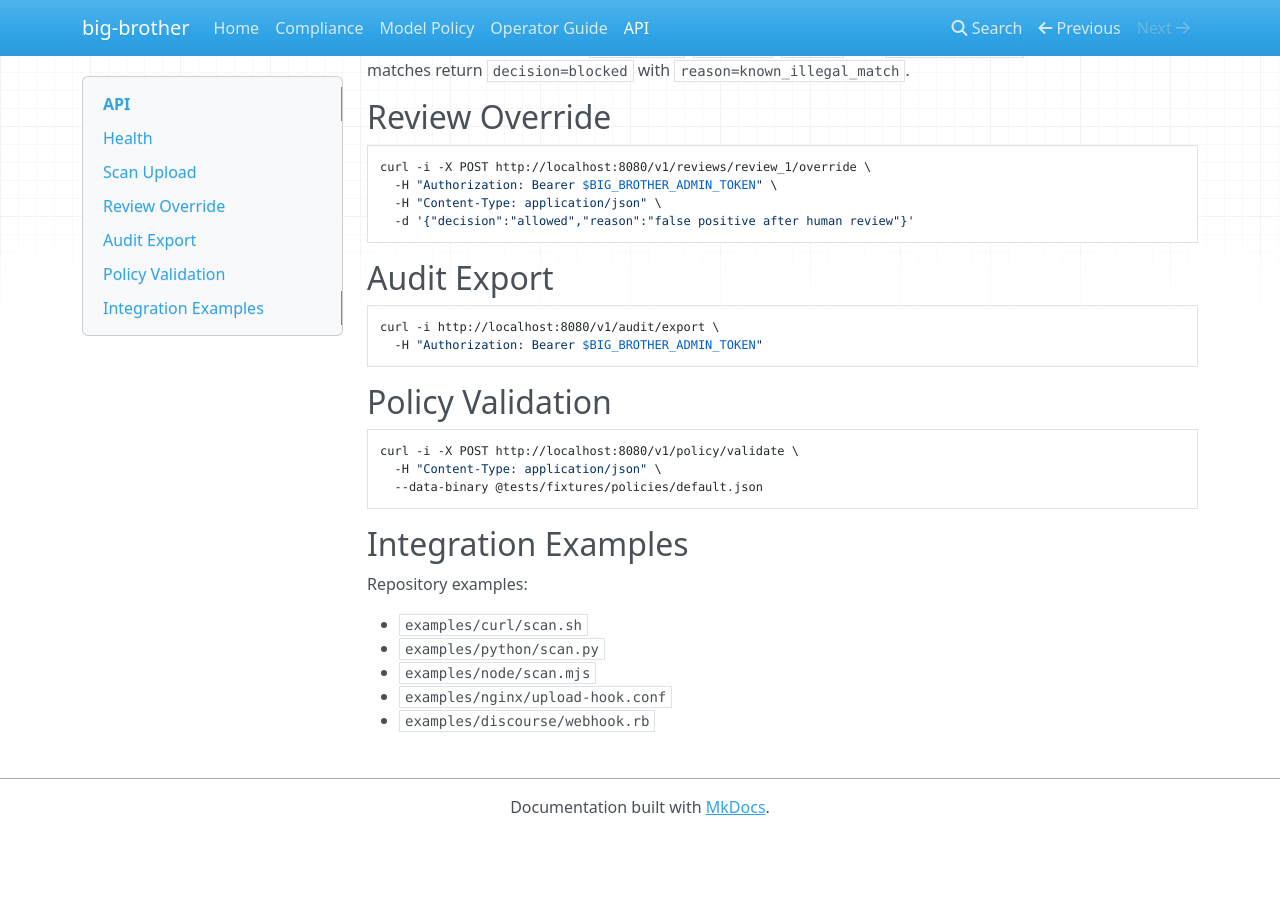
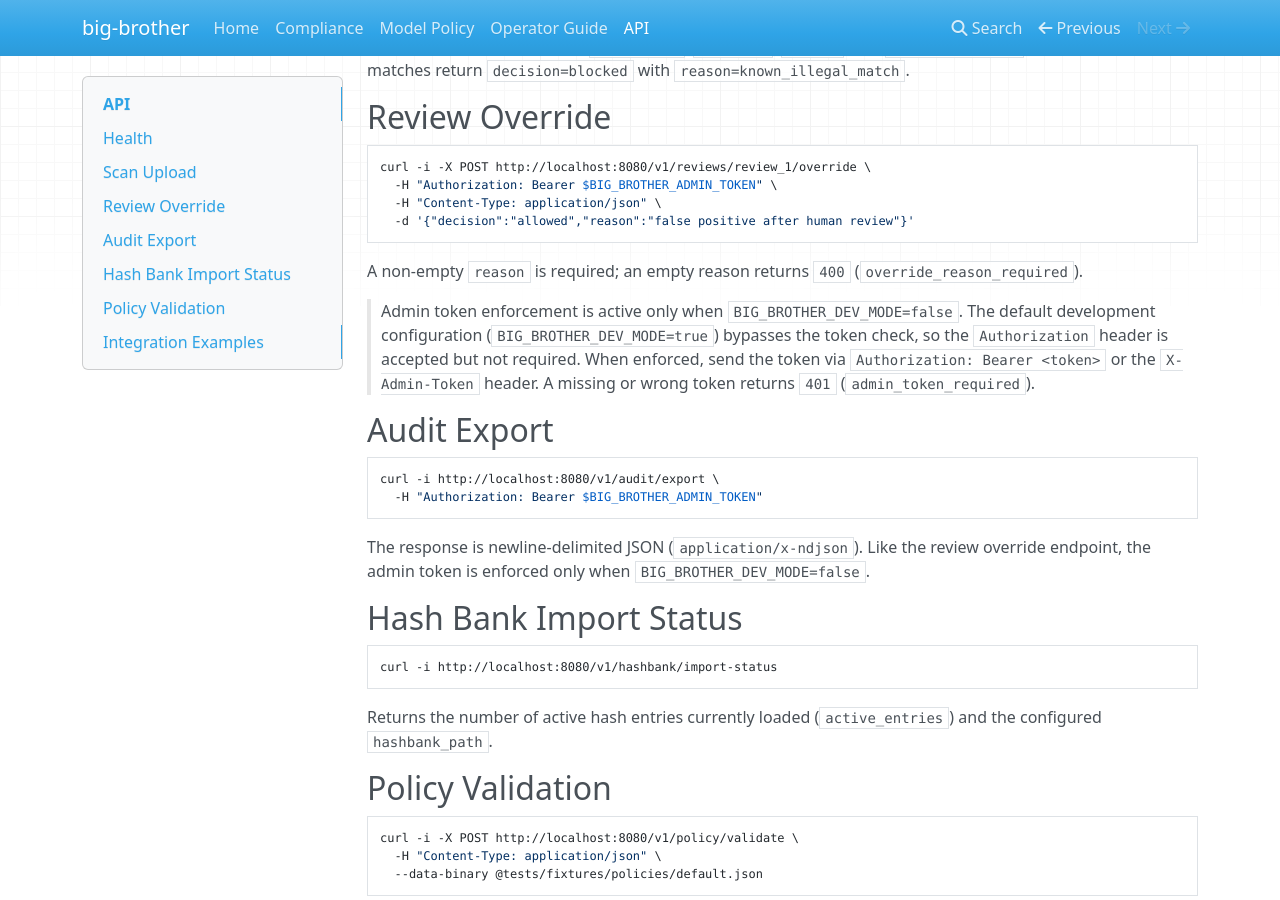
Before and after one commit to NomaDamas/big-brother, an MkDocs documentation site: the page built from docs/api.md, in a window 1280 px wide and 900 px high, scrolled down 371 px. Built offline with MkDocs 1.6.1, drawn with Linux system fonts in a browser that asks for light colours; nearby versions of some CDN libraries; before the commit the page ends 1206 px from its top, so only the background shows below that.

Commit message:
docs: correct API and model-policy claims to match implementation
Fix documentation statements that contradicted the actual code:

- model-policy.md: PDQ matcher only ever yields "blocked" (never
  "review_required"), and it matches when hamming distance is within
  (<=) the threshold, not "above" it. Corrected the default-actions row.
- api.md: admin token is enforced only when BIG_BROTHER_DEV_MODE=false;
  the default dev config bypasses it. Documented this and the accepted
  auth headers / error codes so the examples no longer imply the token
  is always required.
- api.md: documented the previously-omitted GET /v1/hashbank/import-status
  endpoint and the audit-export application/x-ndjson response so the
  "same surface used by the installer" claim is accurate.

````diff
--- a/docs/api.md
+++ b/docs/api.md
@@ -29,12 +29,35 @@ curl -i -X POST http://localhost:8080/v1/reviews/review_1/override \
   -d '{"decision":"allowed","reason":"false positive after human review"}'
 ```
 
+A non-empty `reason` is required; an empty reason returns `400`
+(`override_reason_required`).
+
+> Admin token enforcement is active only when `BIG_BROTHER_DEV_MODE=false`. The
+> default development configuration (`BIG_BROTHER_DEV_MODE=true`) bypasses the
+> token check, so the `Authorization` header is accepted but not required. When
+> enforced, send the token via `Authorization: Bearer <token>` or the
+> `X-Admin-Token` header. A missing or wrong token returns `401`
+> (`admin_token_required`).
+
 ## Audit Export
 
 ```bash
 curl -i http://localhost:8080/v1/audit/export \
   -H "Authorization: Bearer $BIG_BROTHER_ADMIN_TOKEN"
 ```
+
+The response is newline-delimited JSON (`application/x-ndjson`). Like the review
+override endpoint, the admin token is enforced only when
+`BIG_BROTHER_DEV_MODE=false`.
+
+## Hash Bank Import Status
+
+```bash
+curl -i http://localhost:8080/v1/hashbank/import-status
+```
+
+Returns the number of active hash entries currently loaded (`active_entries`)
+and the configured `hashbank_path`.
 
 ## Policy Validation
 
````
Also changed, not shown: docs/model-policy.md (+1 -1 lines).
